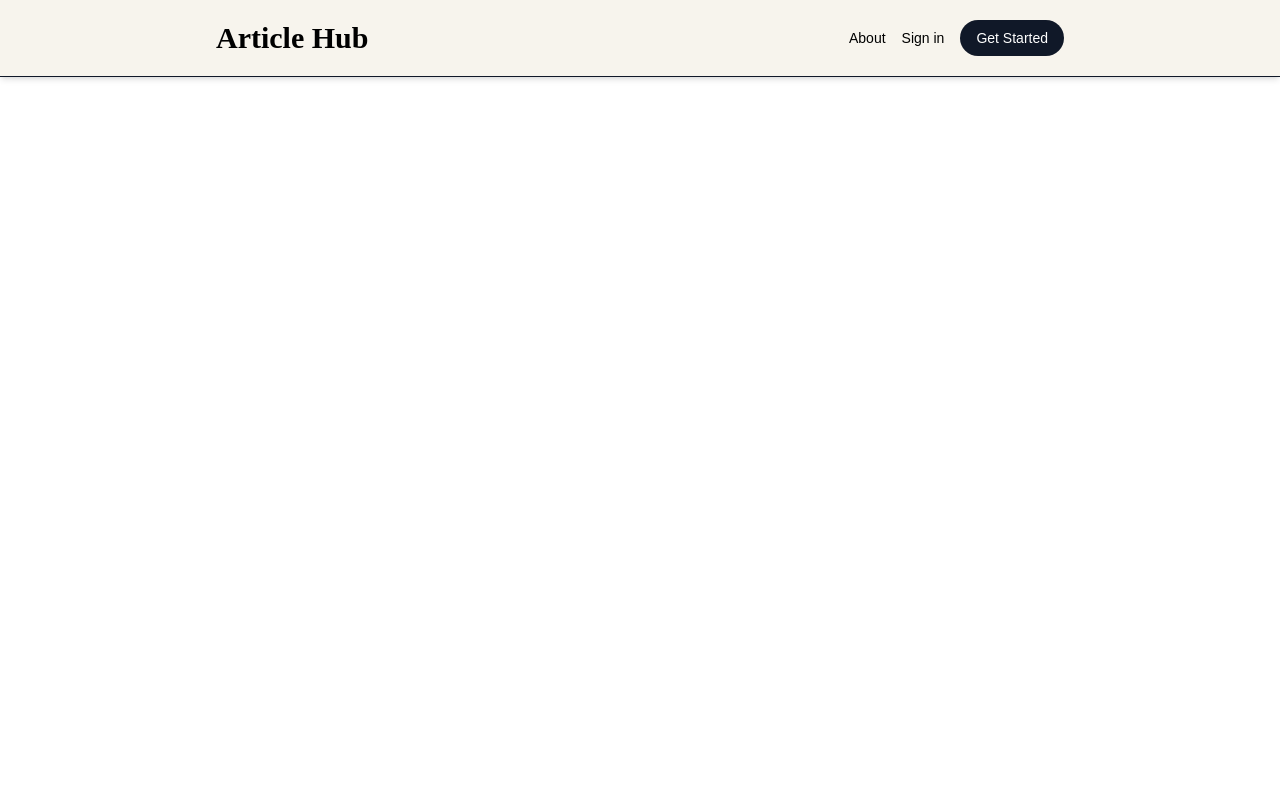
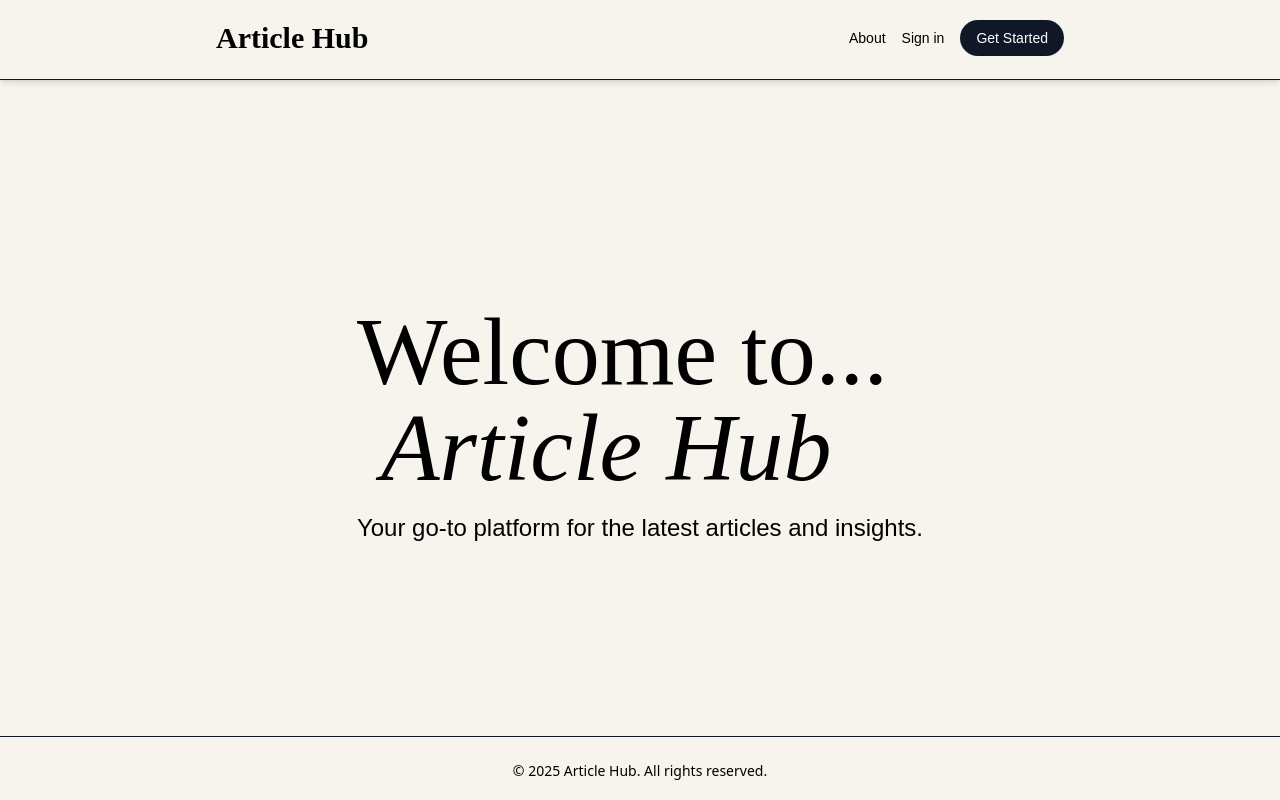
Before and after one commit to vinicius-lima-barbosa/ArticleHub, a React (Vite) app in the folder articlehub-client/: page / in a window 1280 px wide. Built offline with nearby package versions, Linux system fonts and the light colour scheme.

Commit message:
feat: adiciona landing page ao projeto

```diff
--- /dev/null
+++ b/articlehub-client/src/components/landing-page/footer/Index.tsx
@@ -0,0 +1,9 @@
+const Footer = () => {
+  return (
+    <footer className="bg-beige h-16 p-6 text-center text-sm border-t border-gray-900 shadow-md">
+      <p>© {new Date().getFullYear()} Article Hub. All rights reserved.</p>
+    </footer>
+  );
+};
+
+export default Footer;
--- /dev/null
+++ b/articlehub-client/src/components/landing-page/hero-section/Index.tsx
@@ -0,0 +1,17 @@
+const HeroSection = () => {
+  return (
+    <section className="bg-beige flex-1 bg-cover bg-center flex items-center justify-center">
+      <div className="px-4 flex flex-col-reverse md:flex-row items-center">
+        <div className="text-start mt-8 md:mt-8">
+          <h1 className="font-zin-serif text-8xl mt-20">Welcome to...</h1>
+          <h1 className="font-zin-serif text-8xl italic ml-6">Article Hub</h1>
+          <p className="font-helvetica-now-var mt-4 text-2xl">
+            Your go-to platform for the latest articles and insights.
+          </p>
+        </div>
+      </div>
+    </section>
+  );
+};
+
+export default HeroSection;
--- a/articlehub-client/src/components/landing-page/navigation/Index.tsx
+++ b/articlehub-client/src/components/landing-page/navigation/Index.tsx
@@ -10,7 +10,7 @@ const Navigation = () => {
   const navigate = useNavigate();
 
   return (
-    <nav className="bg-beige fixed top-0 z-30 w-full border-b border-gray-900 shadow-md">
+    <nav className="bg-beige fixed top-0 z-30 w-full border-b border-gray-900 shadow-md h-20">
       <div className="px-6 py-5 flex items-center justify-between max-w-4xl mx-auto">
         <h1
           onClick={() => navigate('/')}
--- a/articlehub-client/src/pages/LandingPage.tsx
+++ b/articlehub-client/src/pages/LandingPage.tsx
@@ -1,10 +1,14 @@
+import Footer from '../components/landing-page/footer/Index';
+import HeroSection from '../components/landing-page/hero-section/Index';
 import Navigation from '../components/landing-page/navigation/Index';
 
 const LandingPage = () => {
   return (
-    <>
+    <div className="flex flex-col h-screen overflow-hidden">
       <Navigation />
-    </>
+      <HeroSection />
+      <Footer />
+    </div>
   );
 };
 
```
